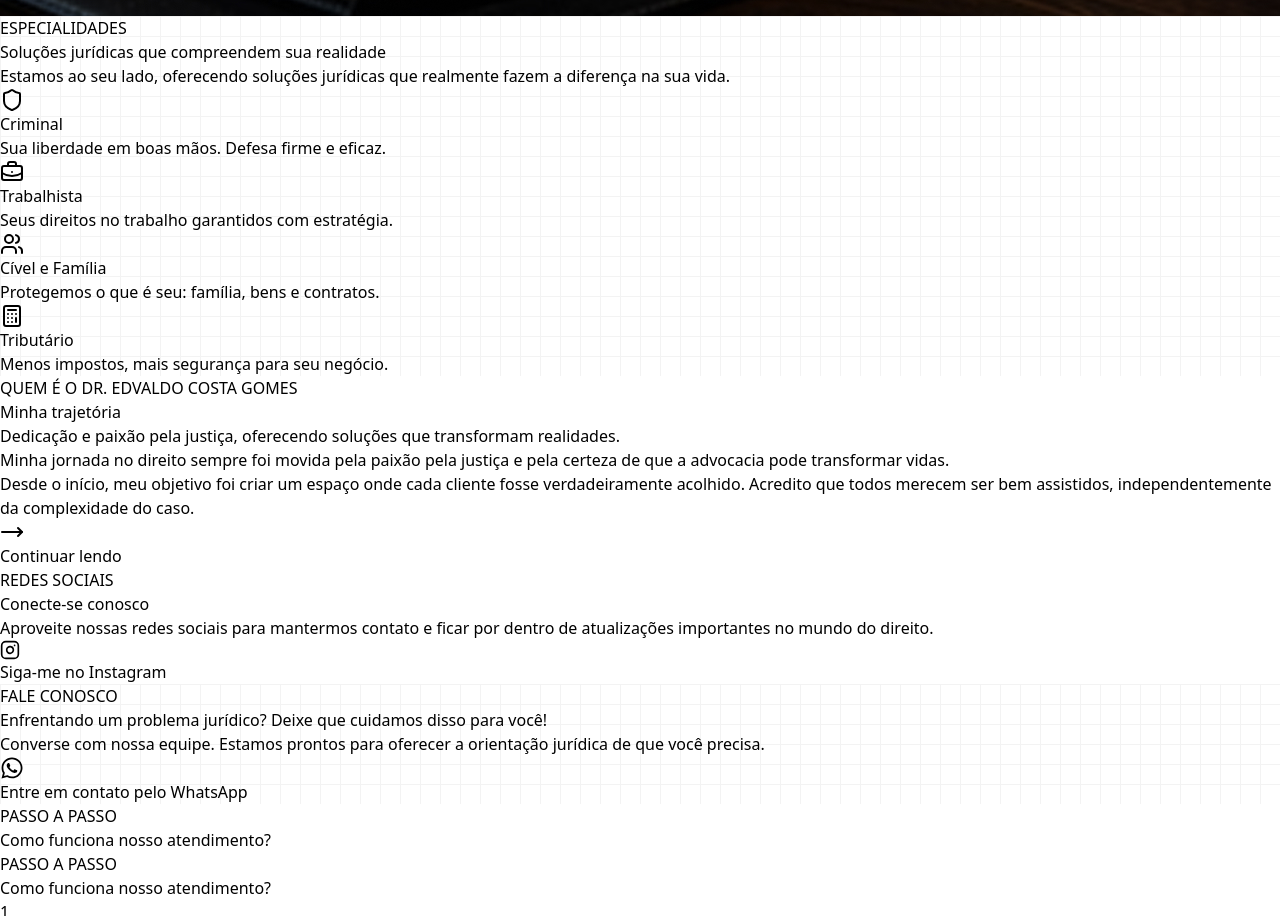
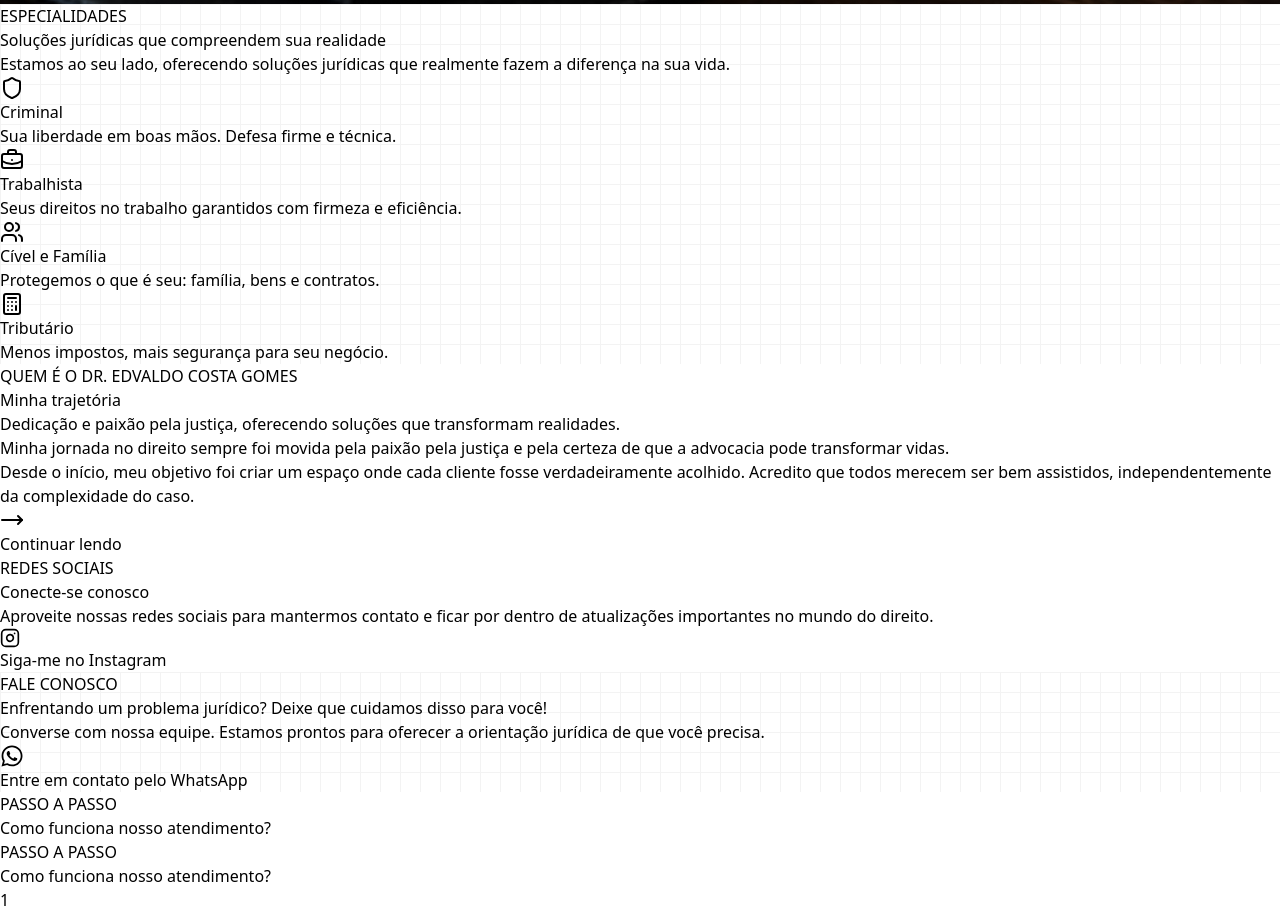
Before and after one commit to EdisonMatos/LP-Edvaldo, a React (Vite) app: page / in a window 1280 px wide. Shown: the part 2560-3476 px from the top of the page. Built offline with nearby package versions, Linux system fonts and the light colour scheme; a web font is replaced by a local one.

Commit message:
fix: Texto Feature cards

```diff
--- a/src/content/content.jsx
+++ b/src/content/content.jsx
@@ -3,7 +3,7 @@ import heroImg from "../assets/imgs/hero/lawHero.jpg";
 import heroImgPhone from "../assets/imgs/hero/lawHeroPhone.jpg";
 import HeroEdvaldo from "../assets/imgs/hero/HeroEdvaldo.png";
 import bgHeroImg from "../assets/imgs/hero/bgHero.webp";
-import heroImgPerson from "../assets/imgs/hero/bgHero.jpg"
+import heroImgPerson from "../assets/imgs/hero/bgHero.jpg";
 
 import imgFeatures from "../assets/imgs/features/imgServices.jpg";
 import imgDivisor from "../assets/imgs/features/imgDivisor.jpg";
@@ -194,7 +194,7 @@ const content = {
       card1: {
         img: featuresImg1,
         title: "Criminal",
-        subtitle: "Sua liberdade em boas mãos. Defesa firme e eficaz.",
+        subtitle: "Sua liberdade em boas mãos. Defesa firme e técnica.",
         description: (
           <div>
             A_Definir
@@ -212,7 +212,7 @@ const content = {
       card2: {
         img: featuresImg2,
         title: "Trabalhista",
-        subtitle: "Seus direitos no trabalho garantidos com estratégia.",
+        subtitle: "Seus direitos no trabalho garantidos com firmeza e eficiência.",
         description: (
           <div>
             A_Definir
```
Also changed, not shown: src/assets/imgs/logo/logo.png.
